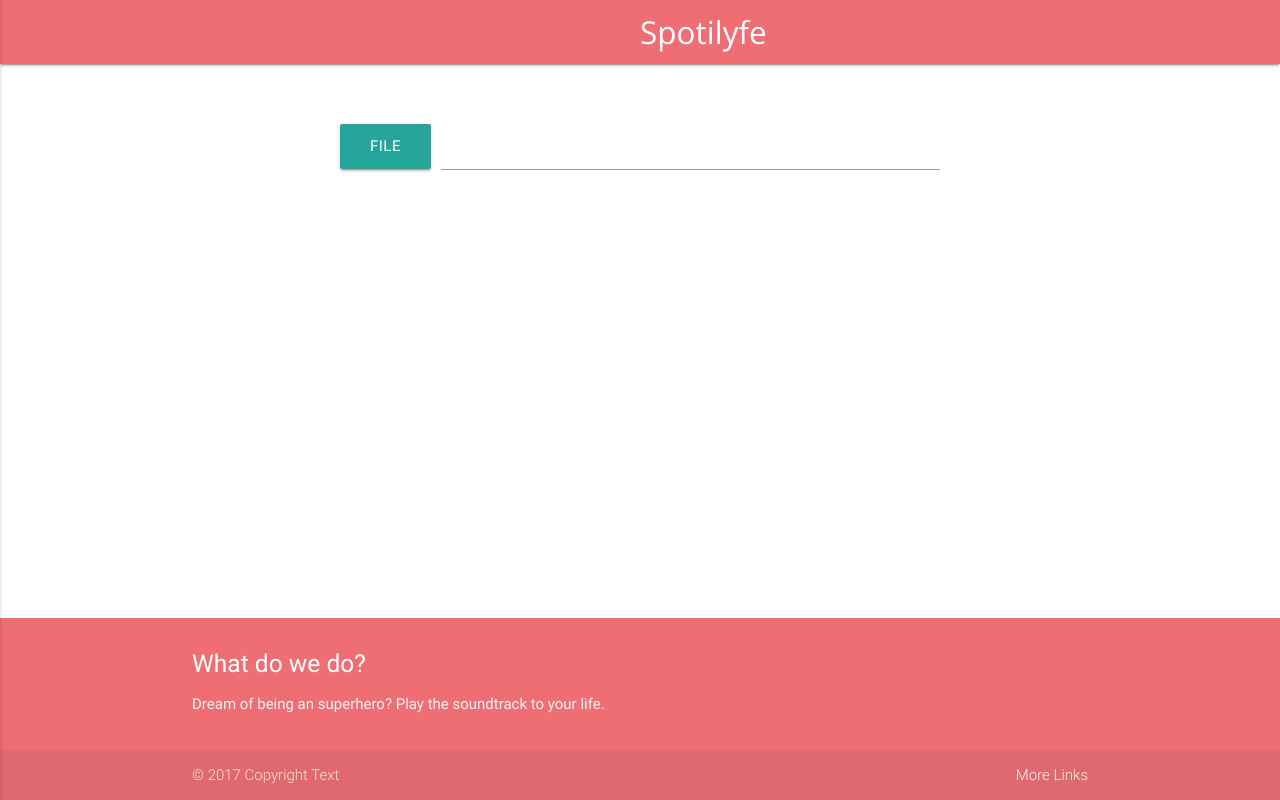
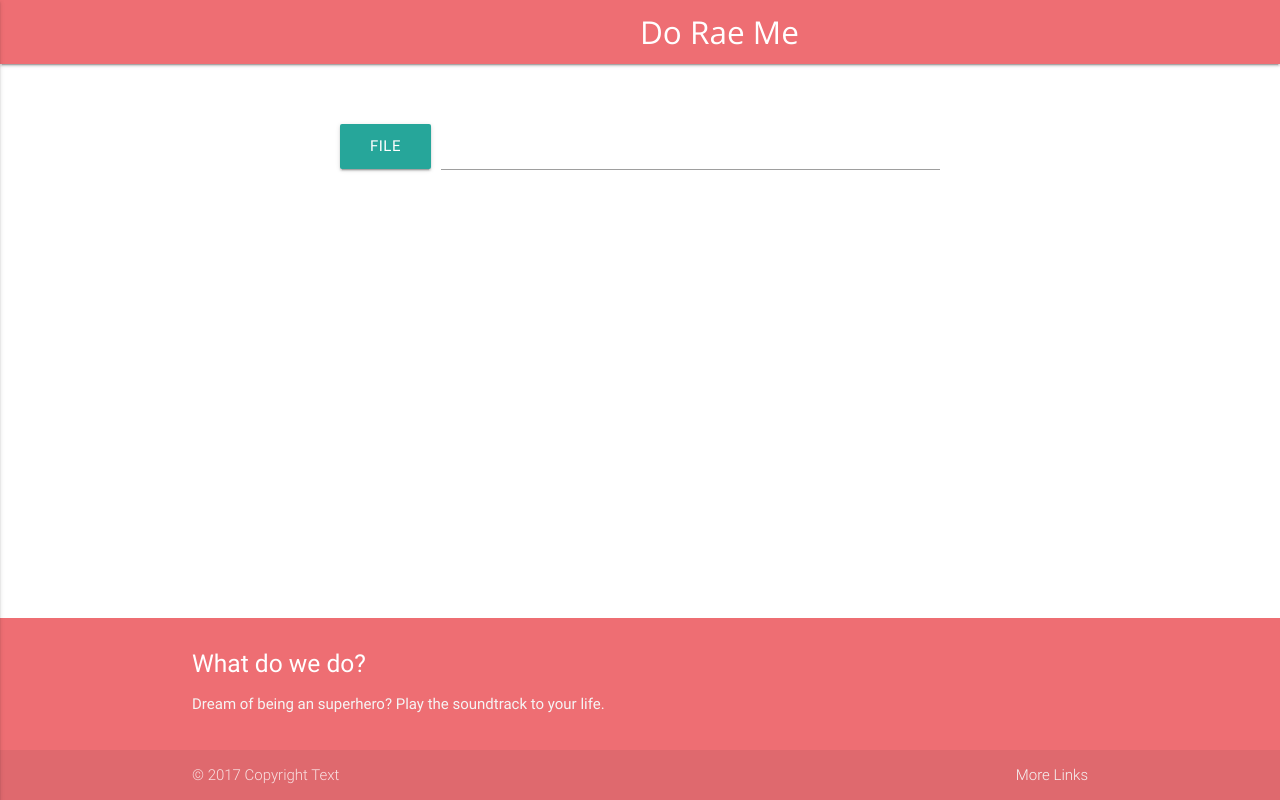
Before and after one commit to SpotiLyfe/SpotiLyfe.github.io, a website: page index.html in a window 1280 px wide. Drawn offline with nearby package versions, Linux system fonts and the light colour scheme; no server answers.

Commit message:
changed name

```diff
--- a/index.html
+++ b/index.html
@@ -2,7 +2,7 @@
 <html>
 
 <head>
-    <title>Spotilyfe</title>
+    <title>Do Rae Me</title>
 
     <!-- Compiled and minified CSS -->
     <link rel="stylesheet" href="https://cdnjs.cloudflare.com/ajax/libs/materialize/0.100.2/css/materialize.min.css">
@@ -20,7 +20,7 @@
     <nav>
         <div class="nav-wrapper">
             <center>
-            <a href="#" class="brand-logo">Spotilyfe</a>
+            <a href="#" class="brand-logo">Do Rae Me</a>
             </center>
             <a href="#" data-activates="mobile-demo" class="button-collapse"><i class="material-icons">menu</i></a>
             <ul class="side-nav" id="mobile-demo">
```
